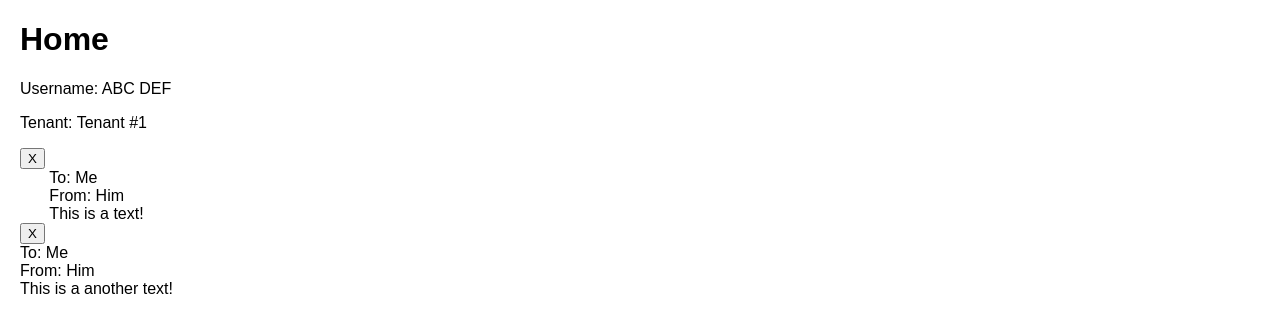
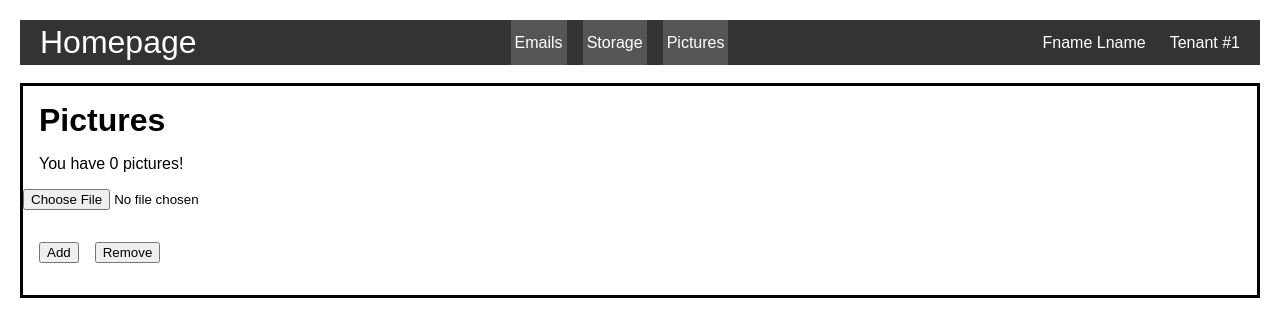
Before and after one commit to stepan-antonyuk/LearnReact, a React (Create React App) app: page / in a window 1280 px wide. Shown: the top 336 px of the page. Built offline with nearby package versions, Linux system fonts and the light colour scheme.

Commit message:
feat: Added navbar and pictures app with css

```diff
--- a/src/App.js
+++ b/src/App.js
@@ -215,9 +215,8 @@ function Board() {
 }
 
 const userInfo = {
-    name: "ABC DEF",
+    name: "Fname Lname",
     tenant: "Tenant #1",
-    cloudloc: "Home"
 }
 
 var emails = [
@@ -248,24 +247,21 @@ function EmailButton({emailID, onClick}) {
 function Email({email}) {
     return (
         <>
-            <div style={{
-                display: 'flex',
-                alignItem: 'center',
-                justifyContent: 'center',
-                }}>
-                To: {email.toUser}
-                <br />
-                From: {email.fromUser}
-                <br />
-                {email.emailText}
-            </div>
+            <text> To: {email.toUser} </text>
+            <br />
+            <text> From: {email.fromUser} </text>
+            <br />
+            <text> {email.emailText} </text>
+            <br />
+            <br />
         </>
     );
 }
 
 function DisplayEmails() {
     function OnClick({id}) {
-        emails = emails.filter((item) => item.id !== id);
+        //emails = emails.filter((item) => item.id !== id);
+        emails.splice(id,1)
         console.log(emails);
     }
 
@@ -276,17 +272,107 @@ function DisplayEmails() {
     }
     return (
         <tbody>
+            <text> Emails </text>
+            <br />
+            <br />
             {rows}
         </tbody>
     );
 }
 
+//============================== Syniti Project ==================
+function Navbar({user}) {
+    return (
+        <nav className="nav">
+            <a href="/" className="site-title">Homepage</a>
+            <ul>
+                <li className="active">
+                    <a href="/emails">Emails</a>
+                </li>
+                <li className="active">
+                    <a href="/storage">Storage</a>
+                </li>
+                <li className="active">
+                    <a href="/pictures">Pictures</a>
+                </li>
+            </ul>
+            <ul>
+                <li>
+                    <a className="user-info">{user.name}</a>
+                </li>
+                <li>
+                    <a className="user-info">{user.tenant}</a>
+                </li>
+            </ul>
+        </nav>
+    );
+}
+
+function ButtonPictures({count, onClick, text}) {
+    return (
+        <button onClick={onClick}>
+            {text}
+        </button>
+    );
+}
+
+function Pictures() {
+    const [count, setCount] = useState(0);
+    const [file, setFile] = useState();
+    const [imgs, setImgs] = useState([]);
+
+    const rows = [];
+    for (let i=0; i < imgs.length; i++) {
+        rows.push(<img src={imgs[i]} />);
+    }
+
+    function AddPicture() {
+        setCount(count + 1);
+    }
+
+    function RemovePicture() {
+        if (count > 0) {
+            imgs.pop();
+            setCount(count - 1);
+        }
+    }
+
+    function UploadImg(e) {
+        imgs.push(URL.createObjectURL(e.target.files[0]));
+        setCount(count + 1);
+    }
+
+    return (
+        <div className="pics">
+            <h1>Pictures</h1>
+            <p> You have {count} pictures! </p>
+            <input type="file" onChange={UploadImg} />
+            <br />
+            {rows}
+            <ul>
+                <li>
+                    <ButtonPictures count={count} onClick={AddPicture} text={"Add"} />
+                </li>
+                <li>
+                    <ButtonPictures count={count} onClick={RemovePicture} text={"Remove"} />
+                </li>
+            </ul>
+        </div>
+    );
+}
+
+function Storage() {
+    const [sotrage, setStorage] = useState(0);
+}
+
+function Emails() {}
+
 function HomePage() {
     return (
         <>
-            <h1>{userInfo.cloudloc}</h1>
-            <UserInfo />
-            <DisplayEmails />
+            <Navbar user={userInfo}/>
+            <br />
+            <Pictures />
         </>
     );
 }
--- a/src/index.css
+++ b/src/index.css
@@ -11,3 +11,64 @@ code {
   font-family: source-code-pro, Menlo, Monaco, Consolas, 'Courier New',
     monospace;
 }
+
+.site-title {
+    font-size: 2rem;
+}
+
+.nav {
+    background-color: #333;
+    color: white;
+    display: flex;
+    justify-content: space-between;
+    align-items: stretch;
+    gap: 2rem;
+    padding: 0 1rem;
+}
+
+.nav ul {
+    padding: 0;
+    margin: 0;
+    list-style: none;
+    display: flex;
+    gap: 1rem;
+}
+
+.nav a {
+    color: inherit;
+    text-decoration: none;
+    height: 100%;
+    display:flex;
+    align-items: center;
+    padding: .25rem;
+}
+
+.nav li.active {
+    background-color: #555;
+}
+
+.nav li:hover {
+    background-color: #777;
+}
+
+.pics {
+    border-style: solid;
+}
+
+.pics h1 {
+    margin: 1rem;
+}
+
+.pics p {
+    margin: 1rem;
+}
+
+.pics ul {
+    padding: 1rem;
+    display: flex;
+    gap: 1rem;
+}
+
+.pics li {
+    list-style-type: none;
+}
```
